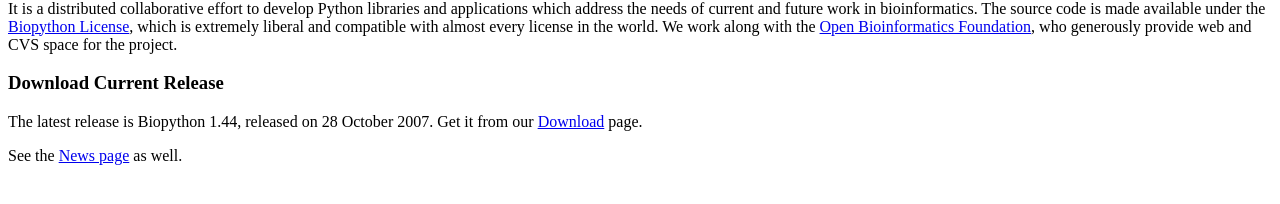
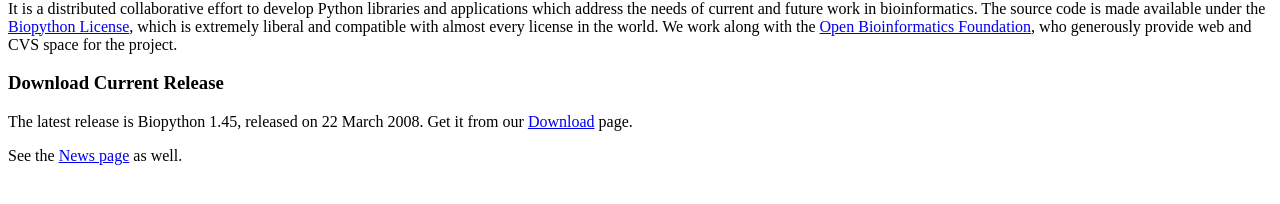
Before and after one commit to biopython/biopython.github.io, a Jekyll site: the page built from wiki/Biopython.md, in a window 1280 px wide. Shown: the part 155-359 px from the top of the page. Built offline with Jekyll 4.4.1, drawn with Linux system fonts in a browser that asks for light colours.

Commit message:
/* Download Current Release */

```diff
--- a/wiki/Biopython.md
+++ b/wiki/Biopython.md
@@ -20,7 +20,7 @@ who generously provide web and CVS space for the project.
 
 ### Download Current Release
 
-The latest release is Biopython 1.44, released on 28 October 2007. Get
-it from our [Download](Download "wikilink") page.
+The latest release is Biopython 1.45, released on 22 March 2008. Get it
+from our [Download](Download "wikilink") page.
 
 See the [News page](News "wikilink") as well.
```
Also changed, not shown: 1 other file.
